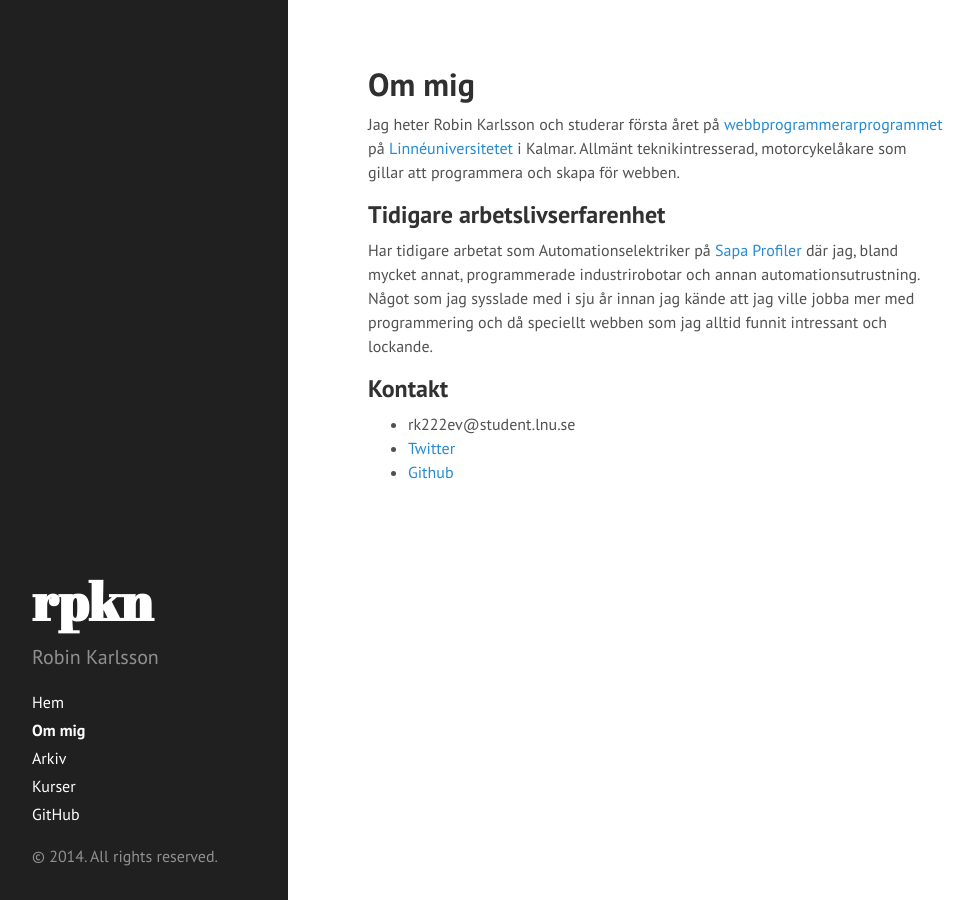
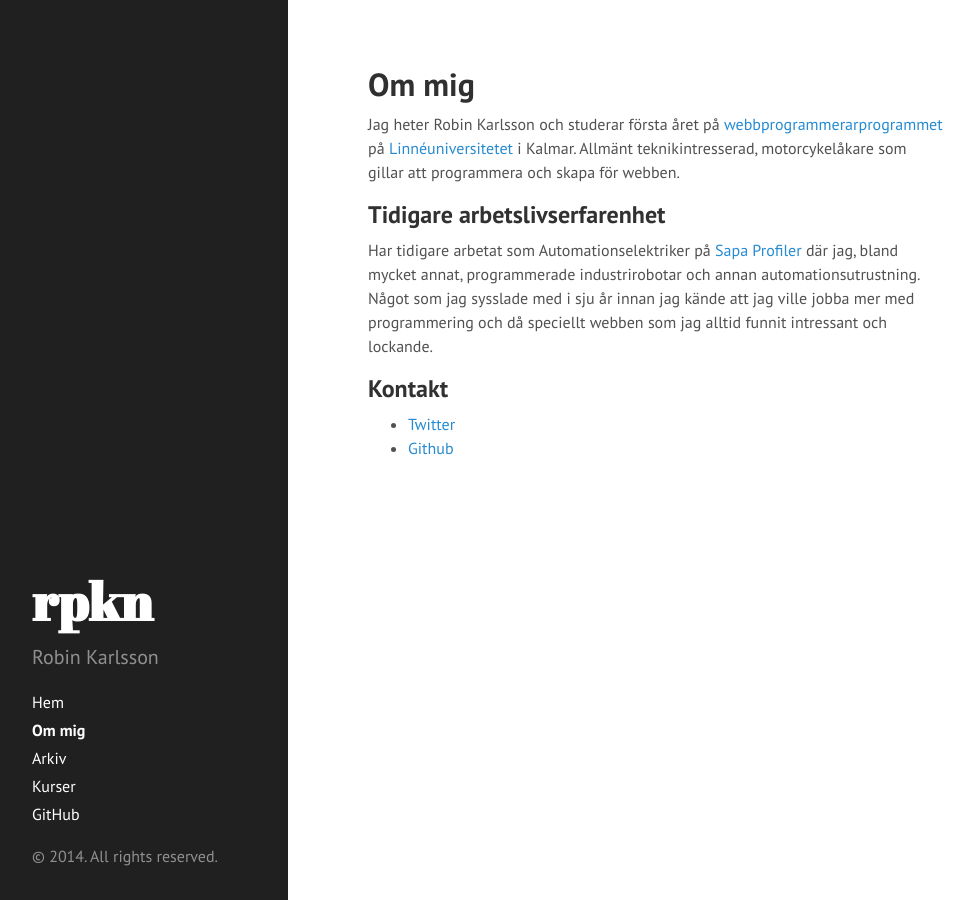
Before and after one commit to rk222ev/www, a Jekyll site: the page built from about.md, in a window 1280 px wide. Shown: the whole page, without its empty margins (0-974 px from the left). Built offline with Jekyll 4.4.1, drawn with Linux system fonts in a browser that asks for light colours; Markdown is read by kramdown in place of the engine named in the settings.

Commit message:
removed email.

```diff
--- a/about.md
+++ b/about.md
@@ -15,6 +15,5 @@ och då speciellt webben som jag alltid funnit intressant och lockande.
 
 
 ##Kontakt
-- rk222ev@student.lnu.se
 - [Twitter](http://twitter.com/ropkn)
 - [Github](http://www.github.com/rk222ev)
```
